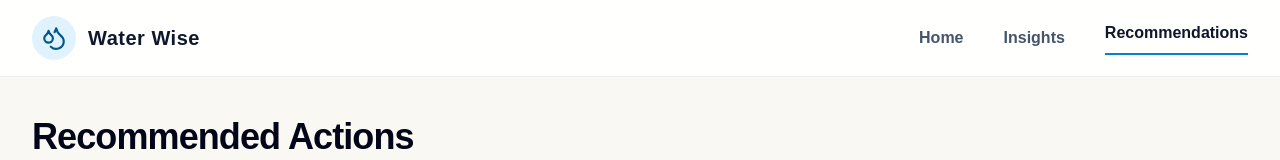
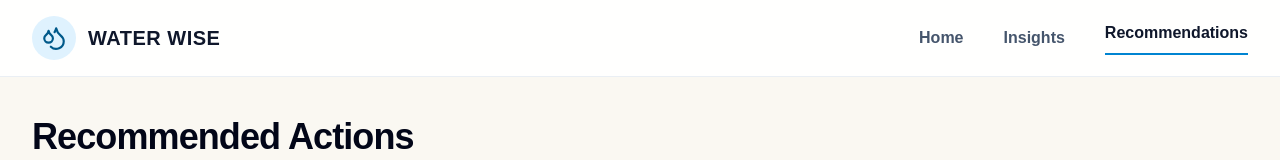
Before and after one commit to loopbutinfinite/h20hackathon, a Next.js app: page /Recommendations in a window 1280 px wide. Shown: the top 160 px of the page. Built offline with nearby package versions, Linux system fonts and the light colour scheme; no server answers.

Commit message:
text change

```diff
--- a/app/(pages)/Recommendations/page.tsx
+++ b/app/(pages)/Recommendations/page.tsx
@@ -153,7 +153,7 @@ export default function RecommendationsPage() {
             </div>
 
             <span className="text-xl font-black tracking-wide text-slate-900">
-              Water Wise
+              WATER WISE
             </span>
           </Link>
 
```
